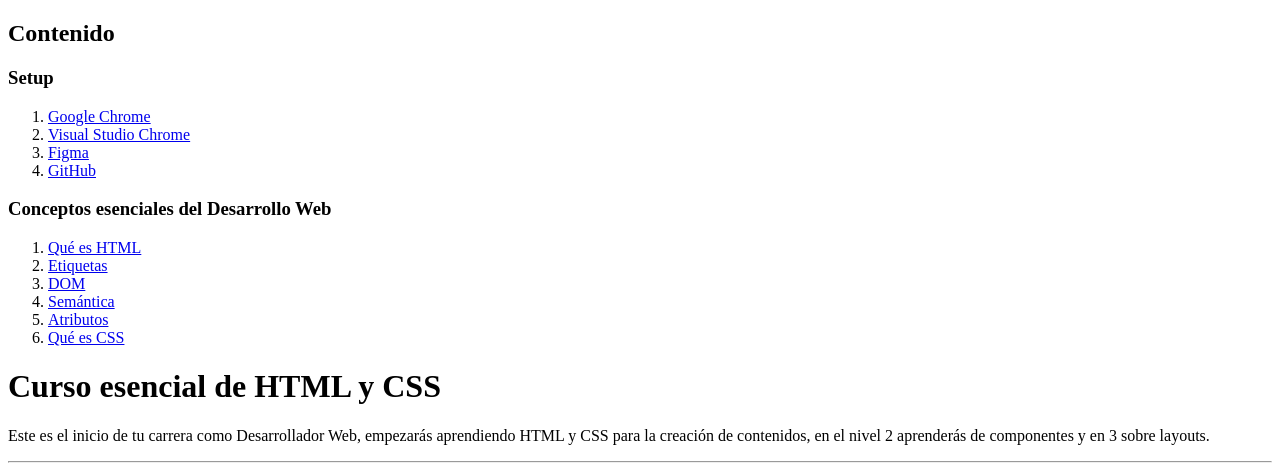
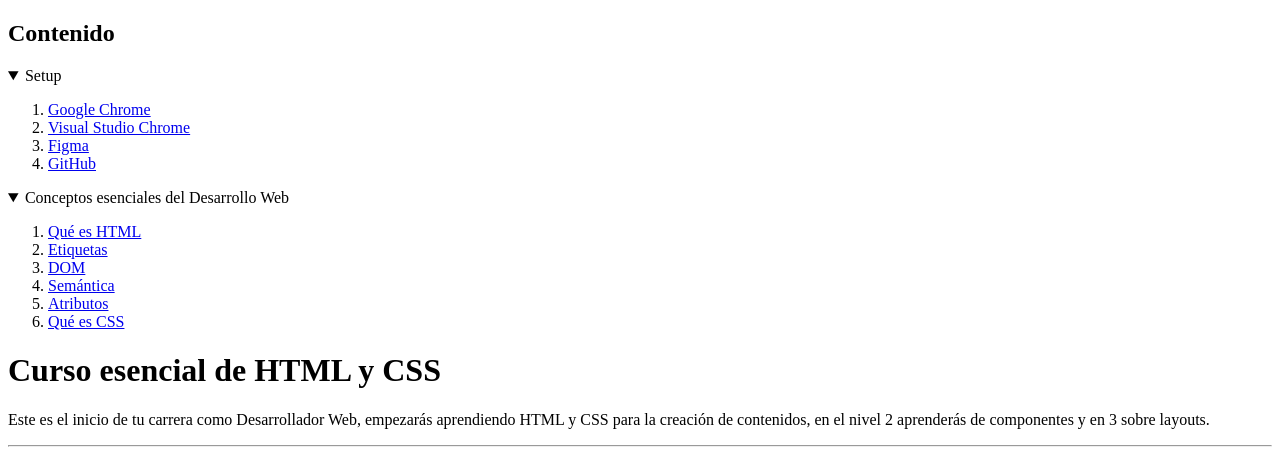
Before and after one commit to christhoph/html-css-essential-le, a plain HTML site: page index.html in a window 1280 px wide. Shown: the top 464 px of the page. Drawn offline with Linux system fonts and the light colour scheme.

Commit message:
HCE-001 feat: Add nav dropdown menu

```diff
--- a/index.html
+++ b/index.html
@@ -11,7 +11,8 @@
     <header>
       <h2>Contenido</h2>
       <nav>
-        <h3>Setup</h3>
+        <details open>
+          <summary>Setup</summary>
           <ol>
             <li>
               <a href="#google-chrome">Google Chrome</a>
@@ -26,7 +27,9 @@
               <a href="#github">GitHub</a>
             </li>
           </ol>
-        <h3>Conceptos esenciales del Desarrollo Web</h3>
+        </details>
+        <details open>
+          <summary>Conceptos esenciales del Desarrollo Web</summary>
           <ol>
             <li>
               <a href="#html">Qué es HTML</a>
@@ -47,6 +50,7 @@
               <a href="#css">Qué es CSS</a>
             </li>
           </ol>
+        </details>
       </nav>
     </header>
 
```
Lines whose indentation alone changed are shown as unchanged.
